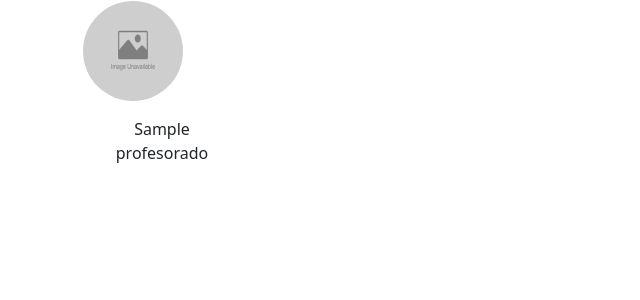
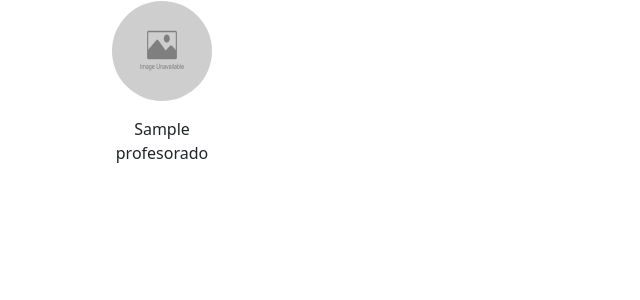
Before and after one commit to Javi0108/OT2023, a Django app: page /profesorado/ in a window 1280 px wide. Shown: the part 56-356 px from the top of the page, without its empty margins (0-640 px from the left). Run offline with Django 4.2, Linux system fonts and the light colour scheme; tables that the repository leaves empty hold one stand-in row (values such as "Sample post").

Commit message:
Alineacion img de vista profes

```diff
--- a/profesorado/static/css/style.css
+++ b/profesorado/static/css/style.css
@@ -1,14 +1,13 @@
 .card {
     width: 10rem;
     border-color: #fff;
+    display: flex;
+    flex-direction: column;
+    align-items: center;
 }
 
 #imgCard {
-    display: flex;
-    flex-direction: column;
-    align-items: flex-end;
     height: 100px;
     width: 100px;
     border-radius: 50%;
-
 }
```
